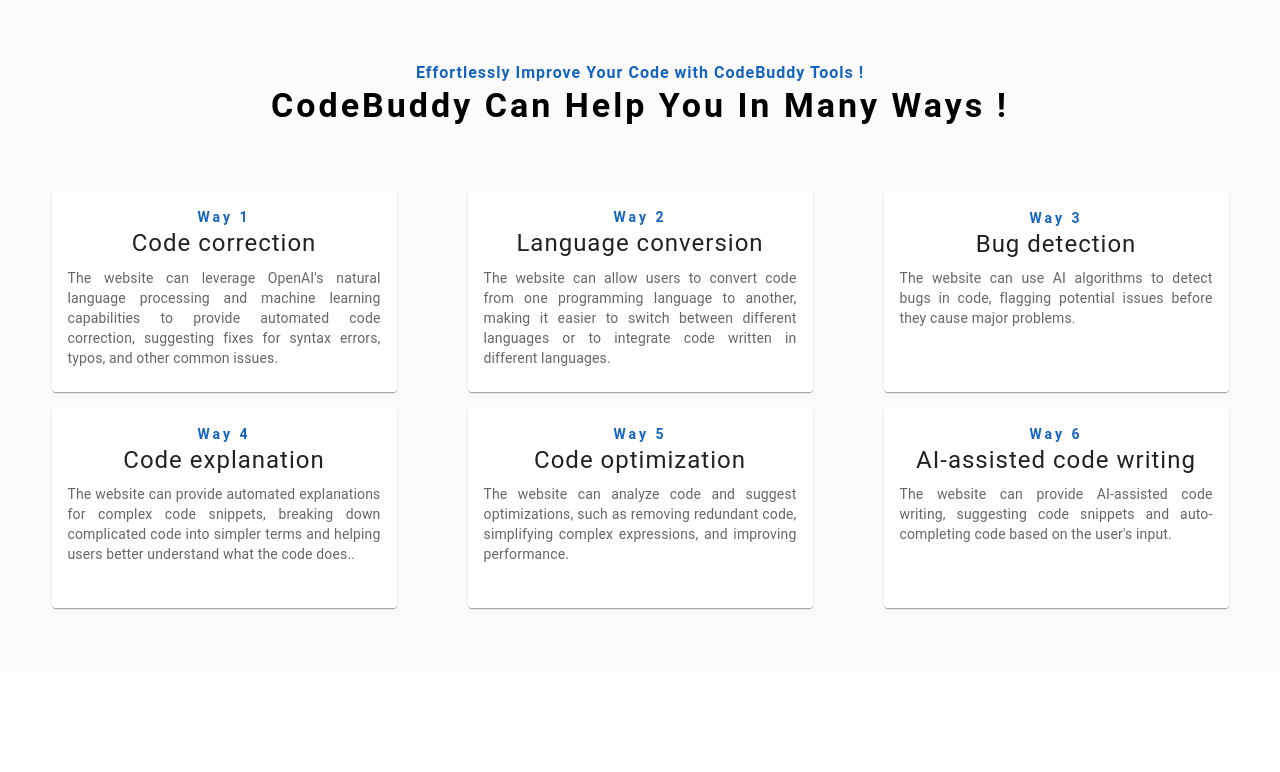
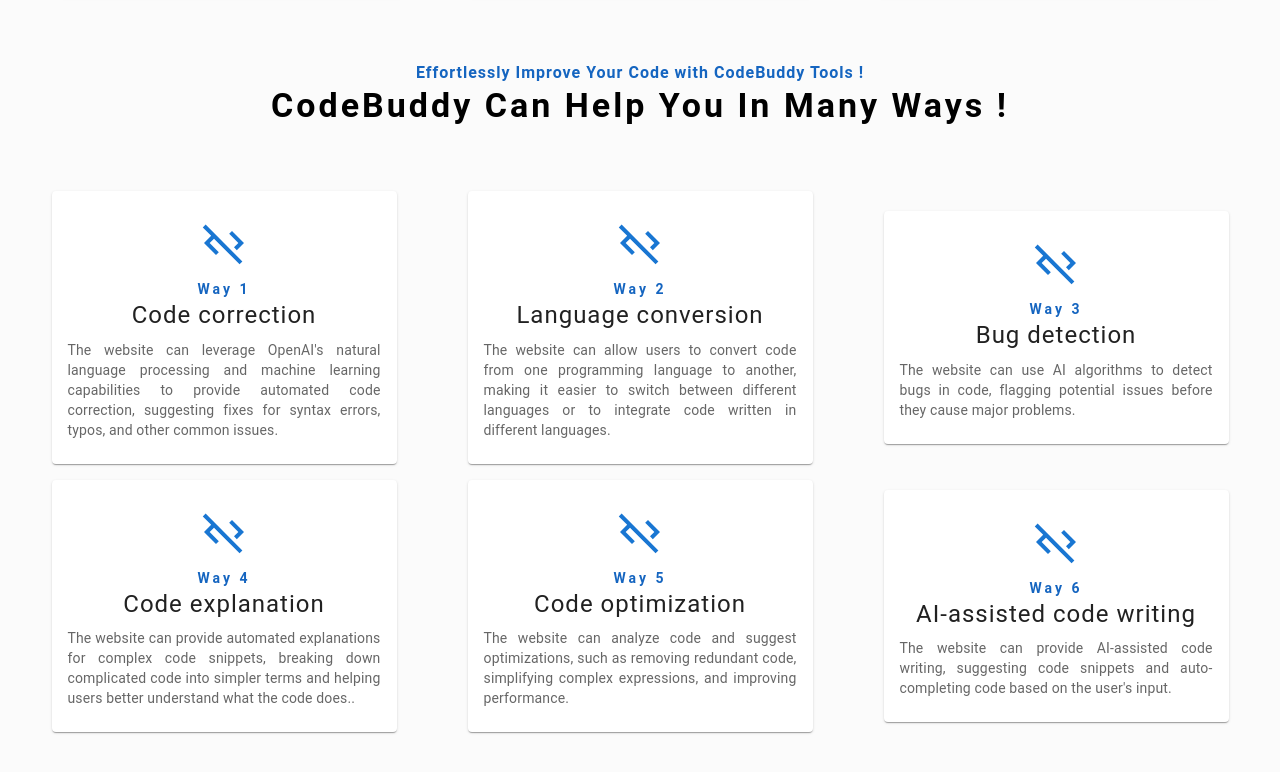
Before and after one commit to ArslanJajja1/my-code-buddy, a React (Vite) app in the folder client/: page / in a window 1280 px wide. Shown: the part 1085-1857 px from the top of the page. Before the commit the page ends 1757 px from the top, so only its background shows below. Built offline with nearby package versions, Linux system fonts and the light colour scheme; a web font is replaced by a local one.

Commit message:
added icons in feature cards

```diff
--- a/client/src/components/Features/Fearures.tsx
+++ b/client/src/components/Features/Fearures.tsx
@@ -1,5 +1,7 @@
 import { Container, Box, Grid, Typography } from "@mui/material";
 import FeaturesCard from "../FeaturesCard/FeaturesCard";
+import CodeIcon from '@mui/icons-material/Code';
+import CodeOffIcon from '@mui/icons-material/CodeOff';
 
 const featuresData = [
   {
@@ -7,42 +9,47 @@ const featuresData = [
     title: "Code correction",
     description:
       "The website can leverage OpenAI's natural language processing and machine learning capabilities to provide automated code correction, suggesting fixes for syntax errors, typos, and other common issues.",
-    icon: "",
+      icon: <CodeOffIcon sx={{fontSize:'3rem'}}/>
+
   },
   {
     id: 1,
     title: "Language conversion",
     description:
       "The website can allow users to convert code from one programming language to another, making it easier to switch between different languages or to integrate code written in different languages.",
-    icon: "",
+      icon: <CodeOffIcon sx={{fontSize:'3rem'}}/>
   },
   {
     id: 2,
     title: "Bug detection",
     description:
       "The website can use AI algorithms to detect bugs in code, flagging potential issues before they cause major problems.",
-    icon: "",
+      icon: <CodeOffIcon sx={{fontSize:'3rem'}}/>
+
   },
   {
     id: 3,
     title: "Code explanation",
     description:
       "The website can provide automated explanations for complex code snippets, breaking down complicated code into simpler terms and helping users better understand what the code does..",
-    icon: "",
+      icon: <CodeOffIcon sx={{fontSize:'3rem'}}/>
+
   },
   {
     id: 4,
     title: "Code optimization",
     description:
       "The website can analyze code and suggest optimizations, such as removing redundant code, simplifying complex expressions, and improving performance.",
-    icon: "",
+      icon: <CodeOffIcon sx={{fontSize:'3rem'}}/>
+
   },
   {
     id: 5,
     title: "AI-assisted code writing",
     description:
       "The website can provide AI-assisted code writing, suggesting code snippets and auto-completing code based on the user's input.",
-    icon: "",
+      icon: <CodeOffIcon sx={{fontSize:'3rem'}}/>
+
   }
 ];
 const Features = () => {
@@ -96,6 +103,7 @@ const Features = () => {
                   title={feature.title}
                   way={feature.id+1}
                   description={feature.description}
+                  Icon={feature.icon}
                 />
               </Grid>
             ))
--- a/client/src/components/FeaturesCard/FeaturesCard.tsx
+++ b/client/src/components/FeaturesCard/FeaturesCard.tsx
@@ -1,15 +1,20 @@
-import { Card, CardContent, CardHeader, Typography, Grid,CardActions,CardMedia,Button } from '@mui/material';
-
+import { Card, CardContent, CardHeader, Typography,IconButton, Grid,CardActions,CardMedia,Button,Avatar} from '@mui/material';
+import CodeIcon from '@mui/icons-material/Code';
 type propsTypes= {
     title:string,
     description:string,
-    way:number
+    way:number,
+    Icon:React.ReactNode
 }
 
-const FeaturesCard = ({title,description,way}:propsTypes) => {
+const FeaturesCard = ({title,description,way,Icon}:propsTypes) => {
   return (
     <Card sx={{ maxWidth: 345,minHeight:200 }}>
+
       <CardContent>
+        <IconButton color='primary' size='large' >
+            {Icon}
+        </IconButton>
         <Typography variant='body2' letterSpacing={3} fontWeight='bold' color='primary.dark' >Way {way}</Typography>
         <Typography gutterBottom letterSpacing='1px !important' sx={{typography:{xs:'h6',md:'h5'}}} component="h5">
           {title}
```
